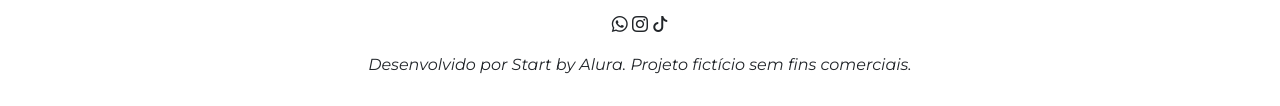
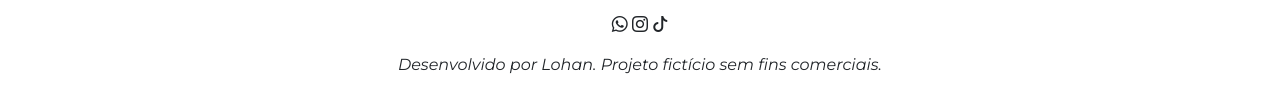
Before and after one commit to lohanzinho/projeto-tropicali, a plain HTML site: page index.html in a window 1280 px wide. Shown: the part 3072-3178 px from the top of the page. Drawn offline with nearby package versions, Linux system fonts and the light colour scheme.

Commit message:
Update index.html

```diff
--- a/index.html
+++ b/index.html
@@ -127,7 +127,7 @@
         <i class="bi bi-whatsapp"></i>
         <i class="bi bi-instagram"></i>
         <i class="bi bi-tiktok"></i>
-        <p class="mt-3">Desenvolvido por Start by Alura. Projeto fictício sem fins comerciais.</p>
+        <p class="mt-3">Desenvolvido por Lohan. Projeto fictício sem fins comerciais.</p>
     </footer>
     <script src="https://cdnjs.cloudflare.com/ajax/libs/scrollReveal.js/4.0.9/scrollreveal.js"></script>
     <script src="script.js"></script>
```
